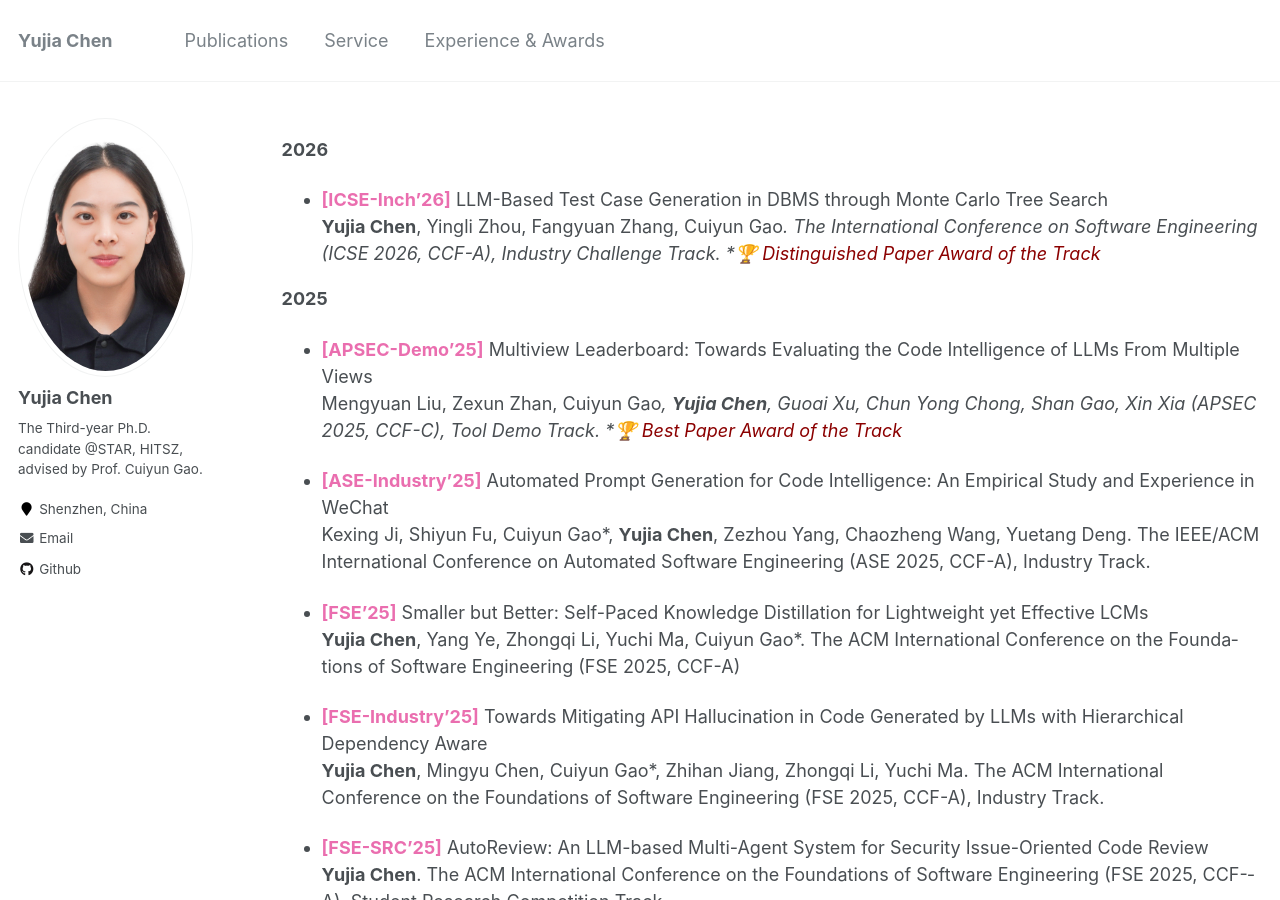
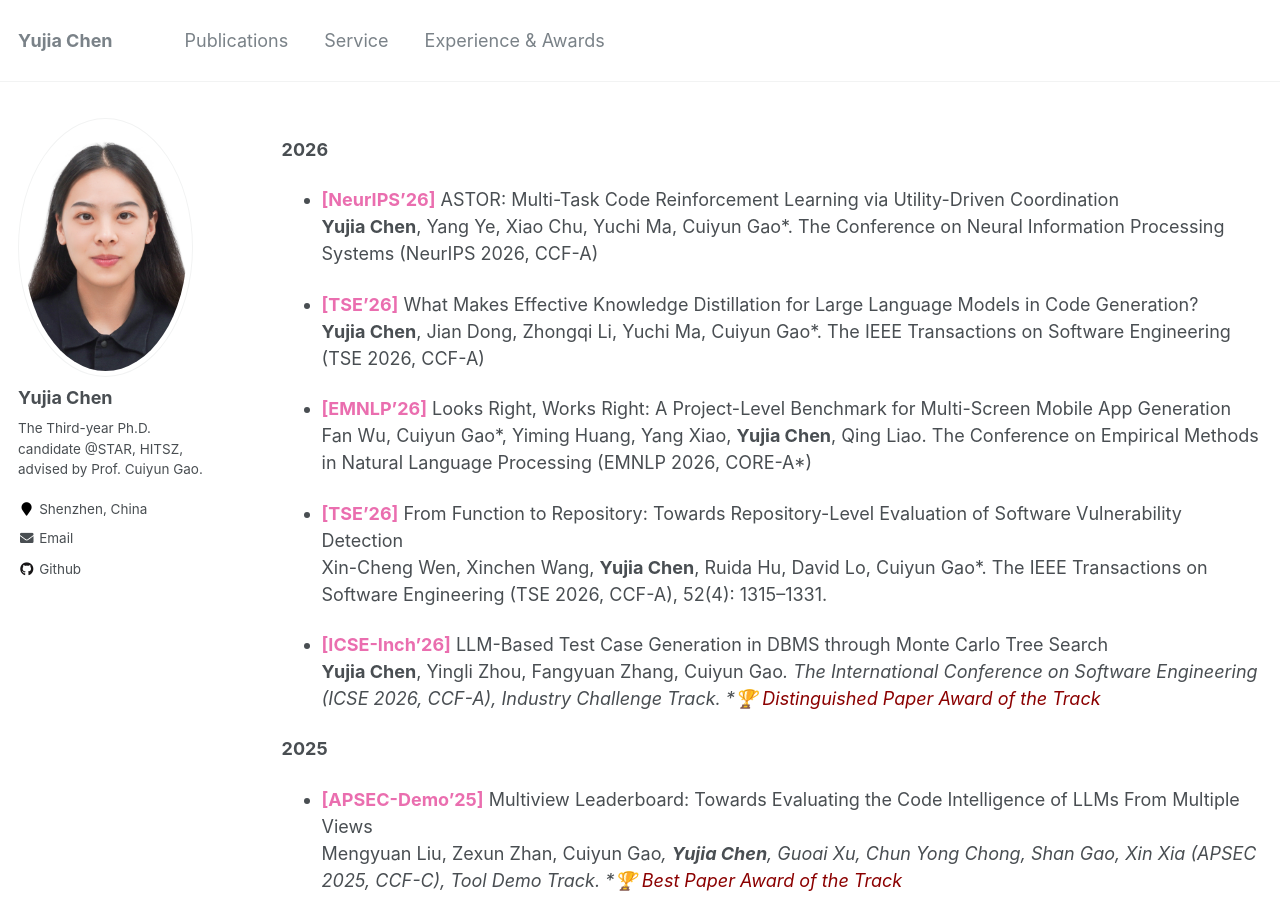
Before and after one commit to yujiachen99/yujiachen99.github.io, a Jekyll site: the page built from _pages/publications.md, in a window 1280 px wide and 900 px high. Built offline with Jekyll 4.4.1, drawn with Linux system fonts in a browser that asks for light colours.

Commit message:
Update 2026 publications and news

```diff
--- a/_pages/publications.md
+++ b/_pages/publications.md
@@ -7,6 +7,18 @@ show_title: false
 ---
 
 **2026**
+
+- **<font color="#ea6eaf">[NeurIPS’26]</font>** ASTOR: Multi-Task Code Reinforcement Learning via Utility-Driven Coordination
+**Yujia Chen**, Yang Ye, Xiao Chu, Yuchi Ma, Cuiyun Gao\*. The Conference on Neural Information Processing Systems (NeurIPS 2026, CCF-A)
+
+- **<font color="#ea6eaf">[TSE’26]</font>** What Makes Effective Knowledge Distillation for Large Language Models in Code Generation?
+**Yujia Chen**, Jian Dong, Zhongqi Li, Yuchi Ma, Cuiyun Gao\*. The IEEE Transactions on Software Engineering (TSE 2026, CCF-A)
+
+- **<font color="#ea6eaf">[EMNLP’26]</font>** Looks Right, Works Right: A Project-Level Benchmark for Multi-Screen Mobile App Generation
+Fan Wu, Cuiyun Gao\*, Yiming Huang, Yang Xiao, **Yujia Chen**, Qing Liao. The Conference on Empirical Methods in Natural Language Processing (EMNLP 2026, CORE-A\*)
+
+- **<font color="#ea6eaf">[TSE’26]</font>** From Function to Repository: Towards Repository-Level Evaluation of Software Vulnerability Detection
+Xin-Cheng Wen, Xinchen Wang, **Yujia Chen**, Ruida Hu, David Lo, Cuiyun Gao\*. The IEEE Transactions on Software Engineering (TSE 2026, CCF-A), 52(4): 1315–1331.
 
 - **<font color="#ea6eaf">[ICSE-Inch’26]</font>** LLM-Based Test Case Generation in DBMS through Monte Carlo Tree Search
 **Yujia Chen**, Yingli Zhou, Fangyuan Zhang, Cuiyun Gao*. The International Conference on Software Engineering (ICSE 2026, CCF-A), Industry Challenge Track. *<font color="#8B0000">🏆 Distinguished Paper Award of the Track</font>*
```
Also changed, not shown: _pages/about.md (+4 -0 lines).
